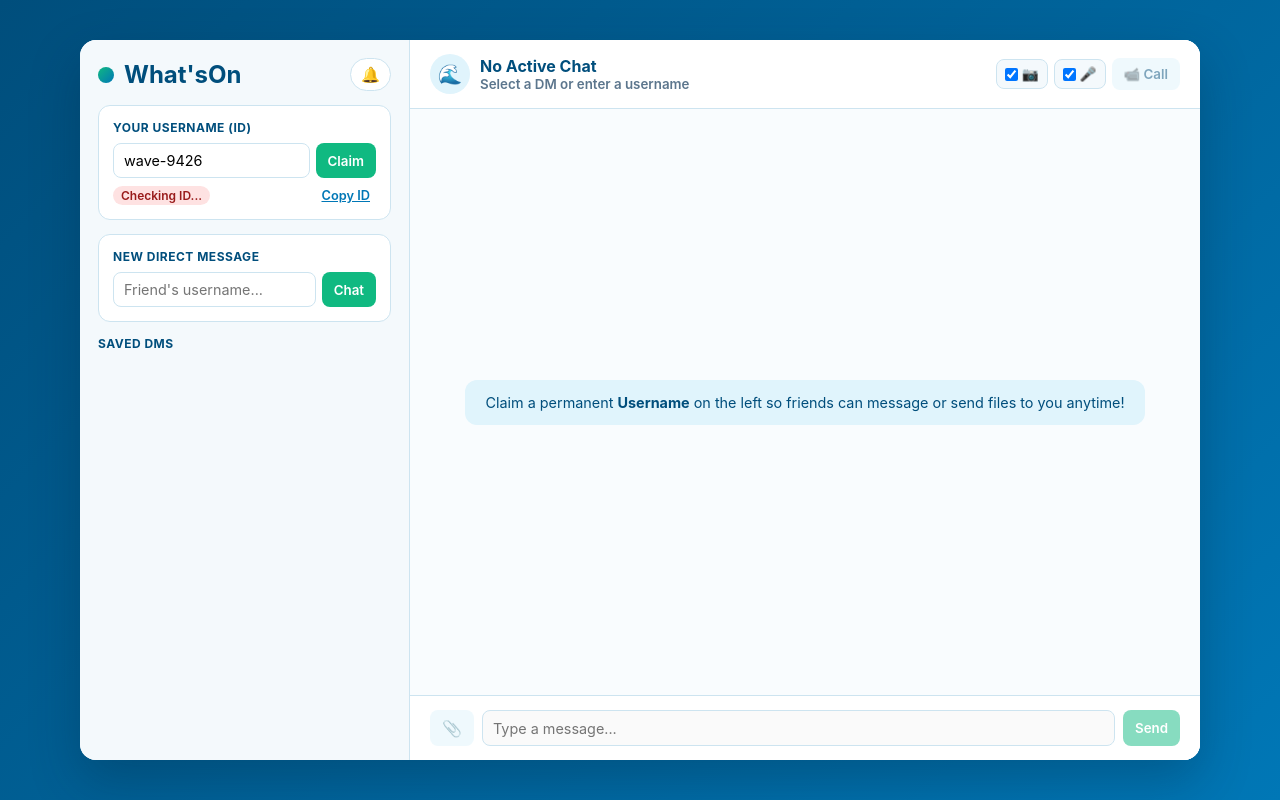
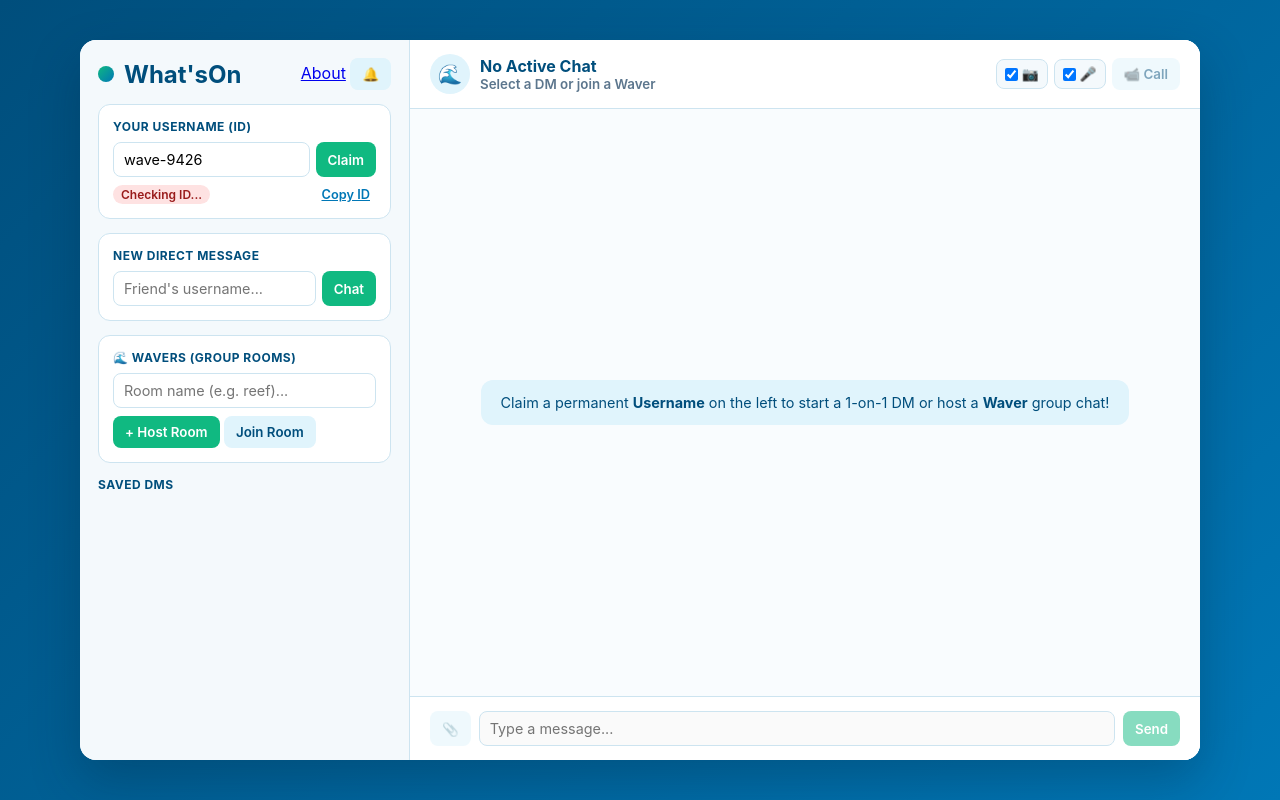
Before and after one commit to Shahadah-studs/Whats-on, a website built with Vite: page index.html in a window 1280 px wide. Built offline with nearby package versions, Linux system fonts and the light colour scheme; what peerjs would draw is missing.

Commit message:
Refactor chat interface and add Waver functionality
Updated button styles and added new features for group chats.

```diff
--- a/index.html
+++ b/index.html
@@ -40,7 +40,10 @@
             <div class="logo-dot"></div>
             <h1>What'sOn</h1>
           </div>
-          <button id="sound-toggle-btn" class="icon-pill" title="Toggle Notification Sound">🔔</button>
+          <div class="brand-right">
+            <a href="./about.html" class="about-link" title="About What'sOn">About</a>
+            <button id="sound-toggle-btn" class="icon-btn" title="Toggle Notification Sound">🔔</button>
+          </div>
         </header>
 
         <!-- Custom Username Card -->
@@ -56,12 +59,24 @@
           </div>
         </div>
 
-        <!-- Start New DM -->
+        <!-- Start New 1-on-1 DM -->
         <div class="connection-card">
           <label for="peer-id-input">New Direct Message</label>
           <div class="id-row">
             <input type="text" id="peer-id-input" placeholder="Friend's username..." />
             <button id="connect-btn" class="primary-btn">Chat</button>
+          </div>
+        </div>
+
+        <!-- Wavers Multi-User Group Rooms -->
+        <div class="connection-card waver-card">
+          <label for="waver-room-input">🌊 Wavers (Group Rooms)</label>
+          <div class="id-row">
+            <input type="text" id="waver-room-input" placeholder="Room name (e.g. reef)..." />
+          </div>
+          <div class="waver-btn-row">
+            <button id="host-waver-btn" class="primary-btn">+ Host Room</button>
+            <button id="join-waver-btn" class="secondary-btn">Join Room</button>
           </div>
         </div>
 
@@ -76,25 +91,27 @@
       <main class="chat-area">
         <header class="chat-header">
           <div class="peer-info">
-            <button id="mobile-back-btn" class="mobile-back-btn" title="Back to DMs">←</button>
-            <span class="avatar">🌊</span>
-            <div class="peer-meta">
+            <button id="mobile-back-btn" class="mobile-back-btn" title="Back to Chats">←</button>
+            <span id="chat-avatar" class="avatar">🌊</span>
+            <div class="peer-title-wrap">
               <h2 id="active-peer-name">No Active Chat</h2>
-              <small id="active-peer-status">Select a DM or enter a username</small>
+              <small id="active-peer-status">Select a DM or join a Waver</small>
             </div>
           </div>
           <div class="call-actions">
+            <button id="copy-room-btn" class="icon-btn hidden" title="Copy Room Code">📋 Copy Code</button>
+            <button id="leave-waver-btn" class="danger-btn hidden" title="Leave Waver">Leave</button>
             <button id="reconnect-btn" class="icon-btn hidden">🔄</button>
-            <label class="header-toggle" title="Start call with Camera">
+            <label id="cam-toggle-wrap" class="header-toggle" title="Start call with Camera">
               <input type="checkbox" id="start-cam-toggle" checked />
               <span>📷</span>
             </label>
-            <label class="header-toggle" title="Start call with Mic">
+            <label id="mic-toggle-wrap" class="header-toggle" title="Start call with Mic">
               <input type="checkbox" id="start-mic-toggle" checked />
               <span>🎤</span>
             </label>
             <button id="video-call-btn" class="icon-btn" disabled>📹 Call</button>
-            <button id="delete-dm-btn" class="danger-btn hidden" title="Delete this DM">🗑️</button>
+            <button id="delete-dm-btn" class="danger-btn hidden" title="Delete this DM history">🗑️ Delete</button>
           </div>
         </header>
 
@@ -103,7 +120,6 @@
           <video id="remote-video" autoplay playsinline></video>
           <video id="local-video" autoplay muted playsinline></video>
 
-          <!-- In-Call Media Controls -->
           <div class="in-call-controls">
             <button id="toggle-mic-live-btn" class="control-btn">🎤 Mic On</button>
             <button id="toggle-cam-live-btn" class="control-btn">📷 Cam On</button>
@@ -114,14 +130,14 @@
         <!-- Messages -->
         <div id="messages" class="messages-container">
           <div class="welcome-note">
-            Claim a permanent <strong>Username</strong> on the left so friends can message or send files to you anytime!
+            Claim a permanent <strong>Username</strong> on the left to start a 1-on-1 DM or host a <strong>Waver</strong> group chat!
           </div>
         </div>
 
         <!-- Input Bar -->
         <form id="chat-form" class="input-bar">
           <input type="file" id="file-input" class="hidden" />
-          <button type="button" id="attach-btn" class="attach-btn" title="Send Image or File (Max 10MB)" disabled>📎</button>
+          <button type="button" id="attach-btn" class="icon-btn" title="Send Image or File" disabled>📎</button>
           <input
             type="text"
             id="message-input"
```
